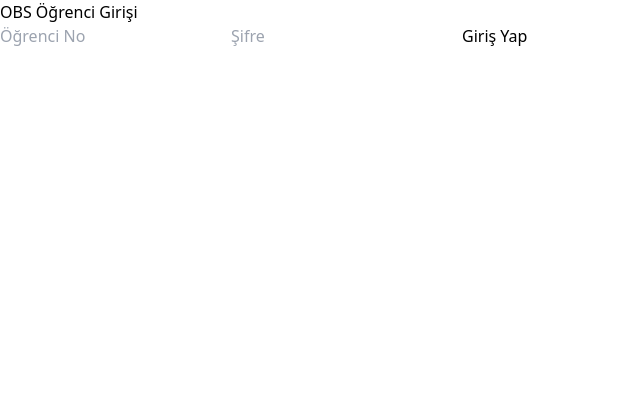
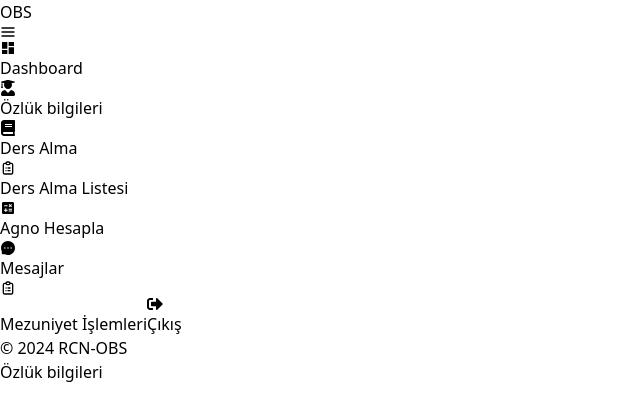
Before and after one commit to ercaneray/student-information-system, a React (Vite) app in the folder client/: page / in a window 1280 px wide. Shown: the top 420 px of the page, without its empty margins (0-640 px from the left). Built offline with nearby package versions, Linux system fonts and the light colour scheme; no server answers.

Commit message:
protected routes removed, sidebar layout added

```diff
--- a/client/src/App.jsx
+++ b/client/src/App.jsx
@@ -15,70 +15,27 @@ import Messages from "./pages/Messages";
 import Graduation from "./pages/Graduation";
 import Calculator from "./pages/Calculator";
 
-const ProtectedRoute = ({ children }) => {
-  const { isAuthenticated, user } = useAuthStore();
-  if (!isAuthenticated && !user) {
-    return <LoginPage />;
-  }
-  return children;
-}
-const AuthenticatedRoute = ({ children }) => {
-  const { isAuthenticated, user } = useAuthStore();
-  if (isAuthenticated && user) {
-    return <PersonalInfo />;
-  } else {
-    return children;
-  }
-}
-const StudentRoute = ({ children }) => {
-  const { isAuthenticated, user, isCheckingAuth } = useAuthStore();
 
-  if (isCheckingAuth) {
-    // Doğrulama devam ederken yükleme ekranı gösterebilirsiniz
-    return <div>Loading...</div>;
-  }
-
-  if (!isAuthenticated || !user || user.RoleID !== 1) {
-    // Kullanıcı yetkili değilse yönlendirme yap
-    return <PersonalInfo />;
-  }
-
-  // Kullanıcı yetkiliyse içeriği render et
-  return children;
-};
-
-const InstructorRoute = ({ children }) => {
-  const { isAuthenticated, user } = useAuthStore();
-  if (isAuthenticated && user && user.RoleID === 2) {
-    return children;
-  } else {
-    return <PersonalInfo />;
-  }
-}
 
 function App() {
-  const { checkAuth, isAuthenticated, isCheckingAuth, user } = useAuthStore();
-  useEffect(() => {
-    checkAuth();
-  }, []);
-  console.log("isAuthenticated:", isAuthenticated, "isCheckingAuth:", isCheckingAuth, "user:", user);
+
   return (
     <div className="bg-gray-100 min-h-screen">
       <Routes>
         {/* Auth routes */}
-        <Route path="/login" element={<AuthenticatedRoute><LoginPage /></AuthenticatedRoute>} />
+        <Route path="/login" element={<LoginPage />} />
         {/* Student routes */}
-        <Route path="/calculator" element={<StudentRoute><Calculator /></StudentRoute>} />
-        <Route path="/courses" element={<StudentRoute><Courses /></StudentRoute>} />
-        <Route path="/course-list" element={<StudentRoute><CourseList /></StudentRoute>} />
-        <Route path="/graduation" element={<StudentRoute><Graduation /></StudentRoute>} />
+        <Route path="/calculator" element={<Calculator />} />
+        <Route path="/courses" element={<Courses />} />
+        <Route path="/course-list" element={<CourseList />} />
+        <Route path="/graduation" element={<Graduation />} />
         {/* Instructor routes */}
         {/* Admin routes */}
         {/* Common routes*/}
-        <Route path="/dashboard" element={<ProtectedRoute><Dashboard /></ProtectedRoute>} />
-        <Route path="/" element={<ProtectedRoute><PersonalInfo /></ProtectedRoute>} />
-        <Route path="/info" element={<ProtectedRoute><PersonalInfo /></ProtectedRoute>} />
-        <Route path="/messages" element={<ProtectedRoute><Messages /></ProtectedRoute>} />
+        <Route path="/dashboard" element={<Dashboard />} />
+        <Route path="/" element={<PersonalInfo />} />
+        <Route path="/info" element={<PersonalInfo />} />
+        <Route path="/messages" element={<Messages />} />
         <Route path="*" element={<div>404 Not Found</div>} />
       </Routes>
     </div>
--- a/client/src/components/CustomSidebar.jsx
+++ b/client/src/components/CustomSidebar.jsx
@@ -1,31 +1,33 @@
 import React, { useState } from "react";
 import { useAuthStore } from "../store/authStore";
-import { FaUserGraduate, FaBook, FaCog } from "react-icons/fa";
-import { MdDashboard } from "react-icons/md";
+import { useNavigate } from "react-router-dom";
+import { FaUserGraduate, FaBook, FaSignOutAlt } from "react-icons/fa";
 import { FiMenu } from "react-icons/fi";
+import { MdDashboard, MdCalculate } from "react-icons/md";
+import { AiFillMessage } from "react-icons/ai";
+import { HiOutlineClipboardList } from "react-icons/hi";
 
 const CustomSidebar = () => {
-  const { user, logout } = useAuthStore();
+
+  const logout = useAuthStore((state) => state.logout);
   const [isCollapsed, setIsCollapsed] = useState(false);
   const [activeRoute, setActiveRoute] = useState("/dashboard");
+  const navigate = useNavigate();
 
   const handleLogout = async () => {
     await logout();
+    navigate("/login");
   };
-  const allMenuItems = [
-    { name: "Dashboard", icon: <MdDashboard />, route: "/dashboard", roles: [1, 2] },
-    { name: "Özlük bilgileri", icon: <FaUserGraduate />, route: "/info", roles: [1] },
-    { name: "Ders Alma", icon: <FaBook />, route: "/courses", roles: [1, 2] },
-    { name: "Ders Alma Listesi", icon: <FaCog />, route: "/course-list", roles: [1] },
-    { name: "Agno Hesapla", icon: <FaCog />, route: "/calculator", roles: [1] },
-    { name: "Mesajlar", icon: <FaCog />, route: "/messages", roles: [1, 2] },
-    { name: "Mezuniyet İşlemleri", icon: <FaCog />, route: "/graduation", roles: [1] },
-    { name: "Çıkış", icon: <FaCog />, onclick: handleLogout() , roles: [0, 1, 2] },
+  const menuItems = [
+    { name: "Dashboard", icon: <MdDashboard />, route: "/dashboard" },
+    { name: "Özlük bilgileri", icon: <FaUserGraduate />, route: "/info" },
+    { name: "Ders Alma", icon: <FaBook />, route: "/courses" },
+    { name: "Ders Alma Listesi", icon: <HiOutlineClipboardList />, route: "/course-list" },
+    { name: "Agno Hesapla", icon: <MdCalculate />, route: "/calculator" },
+    { name: "Mesajlar", icon: <AiFillMessage />, route: "/messages" },
+    { name: "Mezuniyet İşlemleri", icon: <HiOutlineClipboardList />, route: "/graduation" },
+    { name: "Çıkış", icon: <FaSignOutAlt />, onclick: handleLogout },
   ];
-
-  const menuItems = allMenuItems.filter((item) => item.roles.includes(user.RoleID));
-
-
 
   return (
     <div className="flex h-screen bg-gray-100">
@@ -37,10 +39,10 @@ const CustomSidebar = () => {
         {/* Sidebar Header */}
         <div className="flex items-center justify-between px-4 h-16 border-b border-gray-200">
           <h1
-            className={`text-xl font-bold text-gray-800 transition-all ${isCollapsed ? "hidden" : "block"
+            className={`text-xl  font-bold text-gray-800 transition-all ${isCollapsed ? "hidden" : "block"
               }`}
           >
-            StudentSys
+            OBS
           </h1>
           <FiMenu
             className="text-2xl text-gray-800 cursor-pointer"
@@ -50,7 +52,20 @@ const CustomSidebar = () => {
 
         {/* Sidebar Menu */}
         <nav className="mt-4">
-          {menuItems.map((item, index) => (
+          {menuItems.map((item, index) =>
+            item.name === "Çıkış" ? (
+              // Çıkış için button
+              <button
+                key={index}
+                onClick={item.onclick}
+                className={`flex items-center gap-4 px-4 py-3 transition-all duration-200 cursor-pointer hover:bg-gray-100 text-base font-medium text-gray-800 w-full ${isCollapsed ? "justify-center" : ""
+                  }`}
+              >
+                <div className="text-xl text-gray-600">{item.icon}</div>
+                {!isCollapsed && <span>{item.name}</span>}
+              </button>
+            ) : (
+              // Diğer menü elemanları için a etiketi
               <a
                 key={index}
                 href={item.route}
@@ -61,20 +76,21 @@ const CustomSidebar = () => {
                   }`}
               >
                 <div className="text-xl text-gray-600">{item.icon}</div>
-              <span
-                className={`text-base font-medium text-gray-800 ${isCollapsed ? "hidden" : "block"
-                  }`}
-              >
+                {!isCollapsed && (
+                  <span className="text-base font-medium text-gray-800">
                     {item.name}
                   </span>
+                )}
               </a>
-          ))}
+            )
+          )}
         </nav>
+
 
         {/* Sidebar Footer */}
         <div className="absolute bottom-4 left-0 w-full px-4">
           <div className="text-sm text-gray-500">
-            {isCollapsed ? "© 2024" : "© 2024 StudentSys"}
+            {isCollapsed ? "© 2024" : "© 2024 RCN-OBS"}
           </div>
         </div>
       </div>
--- /dev/null
+++ b/client/src/layouts/SidebarLayout.jsx
@@ -0,0 +1,16 @@
+import React from "react";
+import CustomSidebar from "../components/CustomSidebar";
+
+const SidebarLayout = ({ children }) => {
+  return (
+    <div className="flex">
+      {/* Sidebar */}
+      <CustomSidebar />
+
+      {/* Main Content */}
+      <div className="flex-1 p-4">{children}</div>
+    </div>
+  );
+};
+
+export default SidebarLayout;
--- a/client/src/pages/Calculator.jsx
+++ b/client/src/pages/Calculator.jsx
@@ -1,16 +1,14 @@
-import React from 'react'
-import CustomSidebar from "../components/CustomSidebar";
+import React from "react";
+import SidebarLayout from "../layouts/SidebarLayout";
+const Calculator = () => {
 
-function Calculator() {
   return (
-    <div className="flex">
-    <CustomSidebar />
-    <div className="flex-1 ml-64 p-4">
-      <h1>Ango hesapla</h1>
-      <p>Burada sayfanızın diğer içeriklerini yerleştirebilirsiniz.</p>
-    </div>
-  </div>
-  )
-}
+    <SidebarLayout>
+      <div>
+        <h1>Agno Hesapla</h1>
+      </div>
+    </SidebarLayout>
+  );
+};
 
 export default Calculator
--- a/client/src/pages/CourseList.jsx
+++ b/client/src/pages/CourseList.jsx
@@ -1,16 +1,14 @@
-import React from 'react'
-import CustomSidebar from "../components/CustomSidebar";
+import React from "react";
+import SidebarLayout from "../layouts/SidebarLayout";
+const CourseList = () => {
 
-function CourseList() {
   return (
-    <div className="flex">
-    <CustomSidebar />
-    <div className="flex-1 ml-64 p-4">
-      <h1>Ders alma listesi</h1>
-      <p>Burada sayfanızın diğer içeriklerini yerleştirebilirsiniz.</p>
-    </div>
-  </div>
-  )
-}
+    <SidebarLayout>
+      <div>
+        <h1>Ders alma listesi</h1>
+      </div>
+    </SidebarLayout>
+  );
+};
 
 export default CourseList
--- a/client/src/pages/Courses.jsx
+++ b/client/src/pages/Courses.jsx
@@ -1,16 +1,14 @@
-import React from 'react'
-import CustomSidebar from "../components/CustomSidebar";
+import React from "react";
+import SidebarLayout from "../layouts/SidebarLayout";
+const Courses = () => {
 
-function Courses() {
   return (
-    <div className="flex">
-    <CustomSidebar />
-    <div className="flex-1 ml-64 p-4">
-      <h1>Ders alma</h1>
-      <p>Burada sayfanızın diğer içeriklerini yerleştirebilirsiniz.</p>
-    </div>
-  </div>
-  )
-}
+    <SidebarLayout>
+      <div>
+        <h1>Ders Alma</h1>
+      </div>
+    </SidebarLayout>
+  );
+};
 
 export default Courses
--- a/client/src/pages/Dashboard.jsx
+++ b/client/src/pages/Dashboard.jsx
@@ -1,105 +1,13 @@
-import React, { useState } from "react";
-import { useAuthStore } from "../store/authStore";
-import { FaUserGraduate, FaBook, FaCog } from "react-icons/fa";
-import { MdDashboard } from "react-icons/md";
-import { FiMenu } from "react-icons/fi";
+import React from 'react'
+import SidebarLayout from '../layouts/SidebarLayout'
+function Dashboard() {
+    return (
+        <SidebarLayout>
+            <div>
+                <h1>Dashboard</h1>
+            </div>
+        </SidebarLayout>
+    )
+}
 
-const CustomSidebar = () => {
-  const { user } = useAuthStore(); // Assumes user object is fetched from the store
-  const [isCollapsed, setIsCollapsed] = useState(false);
-  const [activeRoute, setActiveRoute] = useState("/dashboard");
-
-  // Default menu items based on RoleID
-  const menuItems = (() => {
-    if (user.RoleID === 1) {
-      return [
-        { name: "Dashboard", icon: <MdDashboard />, route: "/dashboard" },
-        { name: "Özlük bilgileri", icon: <FaUserGraduate />, route: "/info" },
-        { name: "Ders Alma", icon: <FaBook />, route: "/courses" },
-        { name: "Ders Alma Listesi", icon: <FaCog />, route: "/course-list" },
-        { name: "Agno Hesapla", icon: <FaCog />, route: "/calculator" },
-        { name: "Mesajlar", icon: <FaCog />, route: "/messages" },
-        { name: "Mezuniyet İşlemleri", icon: <FaCog />, route: "/graduation" },
-        { name: "Çıkış", icon: <FaCog />, route: "/logout" },
-      ];
-    } else if (user.RoleID === 2) {
-      return [
-        { name: "Dashboard", icon: <MdDashboard />, route: "/dashboard" },
-        { name: "Personal Info", icon: <FaUserGraduate />, route: "/personal-info" },
-        { name: "Ders Onayla", icon: <FaBook />, route: "/courses" },
-        { name: "Mesajlar", icon: <FaCog />, route: "/messages" },
-        { name: "Sınav gir", icon: <FaCog />, route: "/exam-entry" },
-        { name: "Çıkış", icon: <FaCog />, route: "/logout" },
-      ];
-    } else if (user.RoleID === 0) {
-      return [
-        { name: "Öğrenci Düzenle", icon: <FaBook />, route: "/edit-student" },
-        { name: "Eğitmen Düzenle", icon: <FaCog />, route: "/edit-instructor" },
-        { name: "Ders Düzenle", icon: <FaCog />, route: "/edit-course" },
-        { name: "Çıkış", icon: <FaCog />, route: "/logout" },
-      ];
-    } else {
-      return []; // Fallback for undefined or unexpected roles
-    }
-  })();
-
-  return (
-    <div className="flex h-screen bg-gray-100">
-      {/* Sidebar */}
-      <div
-        className={`bg-white h-full border-r border-gray-200 shadow-lg transition-all duration-300 ${
-          isCollapsed ? "w-16" : "w-64"
-        }`}
-      >
-        {/* Sidebar Header */}
-        <div className="flex items-center justify-between px-4 h-16 border-b border-gray-200">
-          <h1
-            className={`text-xl font-bold text-gray-800 transition-all ${
-              isCollapsed ? "hidden" : "block"
-            }`}
-          >
-            StudentSys
-          </h1>
-          <FiMenu
-            className="text-2xl text-gray-800 cursor-pointer"
-            onClick={() => setIsCollapsed(!isCollapsed)}
-          />
-        </div>
-
-        {/* Sidebar Menu */}
-        <nav className="mt-4">
-          {menuItems.map((item, index) => (
-            <a
-              key={index}
-              href={item.route}
-              onClick={() => setActiveRoute(item.route)}
-              className={`flex items-center gap-4 px-4 py-3 transition-all duration-200 ${
-                activeRoute === item.route
-                  ? "bg-blue-50 border-l-4 border-blue-500 text-blue-600"
-                  : "hover:bg-gray-100"
-              }`}
-            >
-              <div className="text-xl text-gray-600">{item.icon}</div>
-              <span
-                className={`text-base font-medium text-gray-800 ${
-                  isCollapsed ? "hidden" : "block"
-                }`}
-              >
-                {item.name}
-              </span>
-            </a>
-          ))}
-        </nav>
-
-        {/* Sidebar Footer */}
-        <div className="absolute bottom-4 left-0 w-full px-4">
-          <div className="text-sm text-gray-500">
-            {isCollapsed ? "© 2024" : "© 2024 StudentSys"}
-          </div>
-        </div>
-      </div>
-    </div>
-  );
-};
-
-export default CustomSidebar;
+export default Dashboard
--- a/client/src/pages/LoginPage.jsx
+++ b/client/src/pages/LoginPage.jsx
@@ -6,17 +6,23 @@ import { useAuthStore } from '../store/authStore'
 function LoginPage() {
 
   const navigate = useNavigate()
-  const { login, user, isLoading } = useAuthStore()
+  const login = useAuthStore((state) => state.login);
+  const isLoading = useAuthStore((state) => state.isLoading);
   const { register, handleSubmit } = useForm()
   const onSubmit = async (data) => {
-    login(data.UserID, data.Password)
-    navigate('/info')
+    try {
+      await login(data.UserID, data.Password)
+      navigate('/dashboard')
+    } catch (error) {
+      console.error(error)
+    }
+
   }
 
   return (
     <div className='flex items-center justify-center min-h-screen bg-gray-100'>
       <div className='w-full max-w-md p-8 bg-white rounded-lg shadow-lg'>
-        <h2 className='text-2xl font-bold text-center text-gray-800 mb-6'>OBS Öğrenci Girişi</h2>
+        <h2 className='text-2xl font-bold text-center text-gray-800 mb-6'>OBS Girişi</h2>
         <form className='space-y-9' onSubmit={handleSubmit(onSubmit)} >
           <input
             {...register("UserID")}
--- a/client/src/pages/Messages.jsx
+++ b/client/src/pages/Messages.jsx
@@ -1,16 +1,14 @@
-import React from 'react'
-import CustomSidebar from "../components/CustomSidebar";
+import React from "react";
+import SidebarLayout from "../layouts/SidebarLayout";
+const Messages = () => {
 
-function Messages() {
   return (
-    <div className="flex">
-    <CustomSidebar />
-    <div className="flex-1 ml-64 p-4">
-      <h1>Mesajlar</h1>
-      <p>Burada sayfanızın diğer içeriklerini yerleştirebilirsiniz.</p>
-    </div>
-  </div>
-  )
-}
+    <SidebarLayout>
+      <div>
+        <h1>Mesajlar</h1>
+      </div>
+    </SidebarLayout>
+  );
+};
 
 export default Messages
--- a/client/src/pages/PersonalInfo.jsx
+++ b/client/src/pages/PersonalInfo.jsx
@@ -1,12 +1,13 @@
-import React, { useContext } from "react";
-import CustomSidebar from "../components/CustomSidebar";
+import React from "react";
+import SidebarLayout from "../layouts/SidebarLayout";
 const PersonalInfo = () => {
 
   return (
-    <div>
-        <CustomSidebar />
-        <p>Personal Info</p>
-    </div>
+    <SidebarLayout>
+      <div>
+        <h1>Özlük bilgileri</h1>
+      </div>
+    </SidebarLayout>
   );
 };
 
```
Also changed, not shown: client/src/pages/Graduation.jsx (+10 -12 lines). Lines whose indentation alone changed are shown as unchanged.
